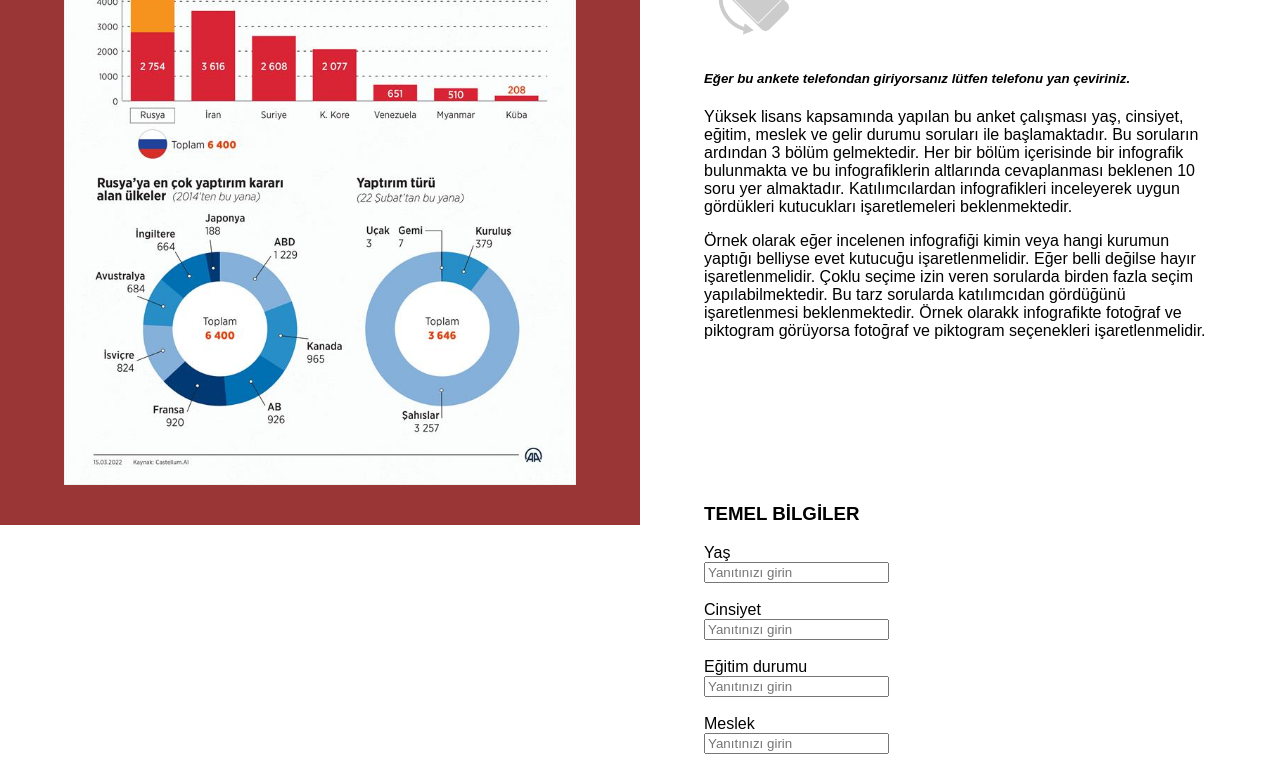
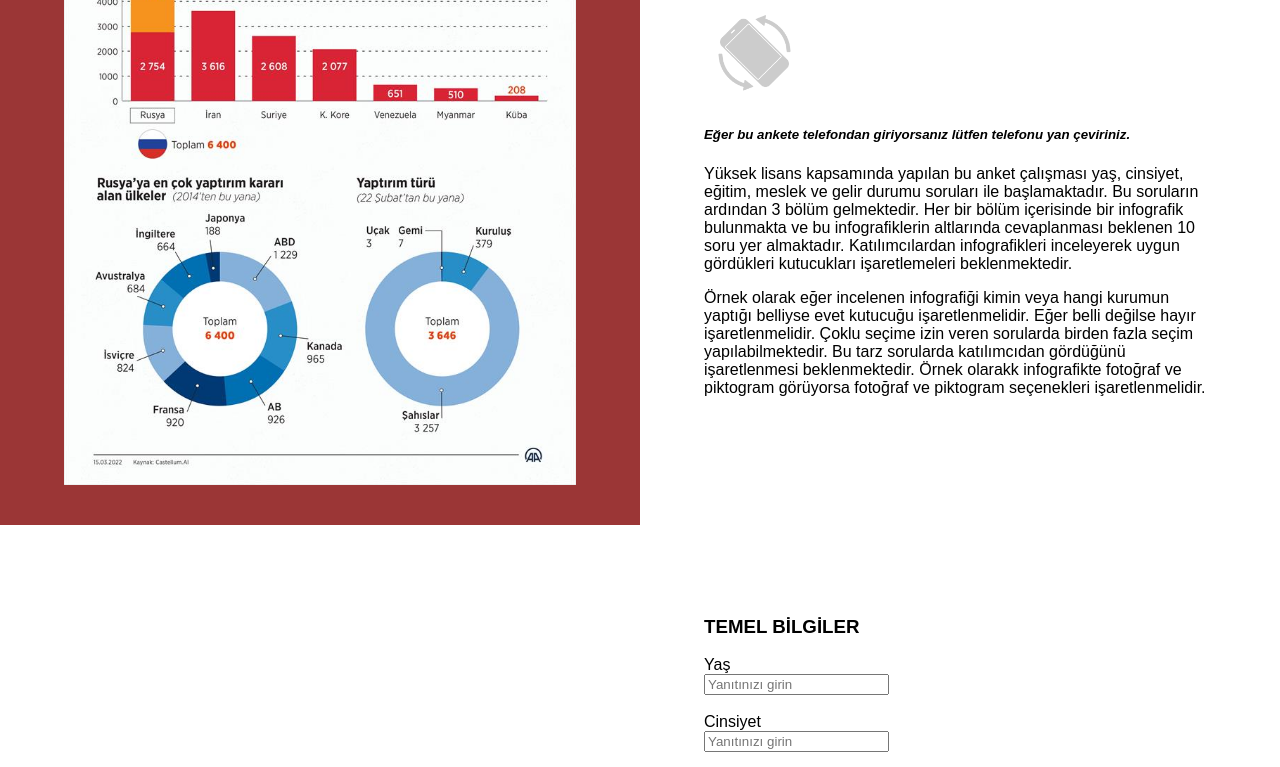
Before and after one commit to burakbaskayacmd/survey.github.io, a plain HTML site: page index.html in a window 1280 px wide. Shown: the part 275-1042 px from the top of the page. Drawn offline with nearby package versions, Linux system fonts and the light colour scheme.

Commit message:
Update index.html

```diff
--- a/index.html
+++ b/index.html
@@ -33,7 +33,7 @@
     }
     .section1 {
       display: flex;
-      min-height: 50vh;
+      min-height: 100vh;
       position: relative;
       z-index: 2;
     }
```
